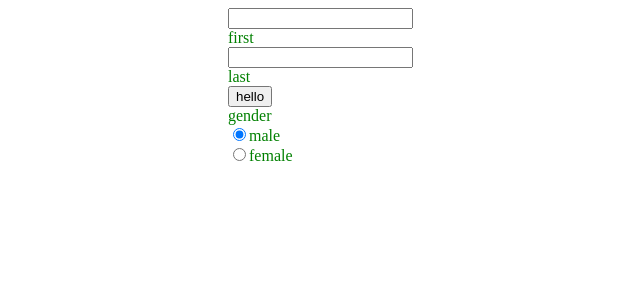
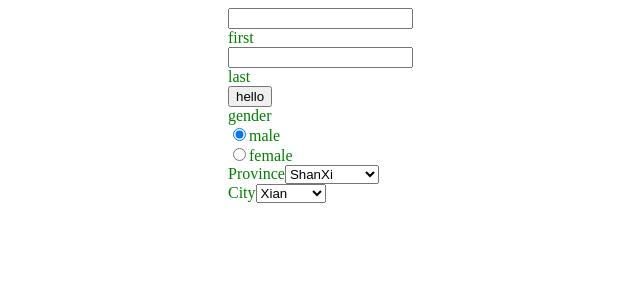
Before and after one commit to DT0814/react-workshop, a React (Create React App) app: page / in a window 1280 px wide. Shown: the top 300 px of the page, without its empty margins (312-952 px from the left). Built offline with nearby package versions, Linux system fonts and the light colour scheme.

Commit message:
add select

```diff
--- /dev/null
+++ b/src/components/Select.tsx
@@ -0,0 +1,25 @@
+import React, {ChangeEvent, Component} from 'react';
+
+type SelectProps = {
+  className: String;
+  selectName: string;
+  selected: string;
+  values: Array<string>;
+  changed: (name: String) => void
+};
+const Select = (prop: SelectProps) => {
+  const onChange = (e: ChangeEvent<HTMLSelectElement>) => {
+    prop.changed(e.currentTarget.value);
+  };
+  return (
+    <div className={prop.className.toString()}>
+      <label>{prop.selectName}</label>
+      <select id={prop.selectName} name={prop.selectName} onChange={onChange} defaultValue={prop.selected}>
+        {prop.values.map(
+          value => <option key={value} value={value} selected={prop.selected === value}>{value}</option>
+        )}
+      </select>
+    </div>
+  )
+};
+export default Select
--- a/src/page/App.tsx
+++ b/src/page/App.tsx
@@ -3,12 +3,20 @@ import './App.css'
 import Input from "../components/Input";
 import Button from "../components/Button";
 import Radio from "../components/Radio";
+import Select from "../components/Select";
+
+let provinceCity = new Map();
+provinceCity.set("ShanXi", ['Xian', 'WeiNan', 'LinTong']);
+provinceCity.set("heilongjiang", ['jixi', 'haerbin', 'daqing']);
+provinceCity.set("ZheJiang", ['HangZhou', 'NiBo', 'JiaXing']);
 
 class App extends Component {
   state = {
     firstName: "",
     lastName: "",
-    genderSelectedName: "male"
+    genderSelectedName: "male",
+    currentProvince: "ShanXi",
+    currentCity: "xian"
   };
 
   genderValue = ['male', 'female'];
@@ -25,11 +33,21 @@ class App extends Component {
   };
   setRadioName = (genderSelectedName: String) => {
     this.setState({
-      genderSelectedName:genderSelectedName
+      genderSelectedName: genderSelectedName
+    })
+  };
+  setProvince = (provinceName: String) => {
+    this.setState({
+      currentProvince: provinceName
+    })
+  };
+  setCity = (cityName: String) => {
+    this.setState({
+      currentCity: cityName
     })
   };
   clickButton = () => {
-    alert("hello: "+this.state.genderSelectedName+"  "+this.state.firstName + " " + this.state.lastName)
+    alert("hello: " + this.state.genderSelectedName + "  " + this.state.firstName + " " + this.state.lastName)
   };
 
   render() {
@@ -40,7 +58,13 @@ class App extends Component {
                  changed={this.setFirstName}/><label>first</label>
           <Input className={"app-input"} inputText={this.state.lastName} changed={this.setLastName}/><label>last</label>
           <Button className={"app-button"} buttonText={"hello"} clickButton={this.clickButton}/>
-          <Radio className={"app-radio"} radioName={"gender"} selectedName={this.state.genderSelectedName} changed={this.setRadioName} values={this.genderValue}></Radio>
+          <Radio className={"app-radio"} radioName={"gender"} selectedName={this.state.genderSelectedName}
+                 changed={this.setRadioName} values={this.genderValue}></Radio>
+          <Select className={"app-radio"} selectName='Province' values={Array.from(provinceCity.keys())}
+                  changed={this.setProvince} selected={this.state.currentProvince}></Select>
+          <Select className={"app-radio"} selectName='City' values={provinceCity.get(this.state.currentProvince)}
+                  changed={this.setCity} selected={this.state.currentCity}></Select>
+
         </form>
       </div>
     );
```
